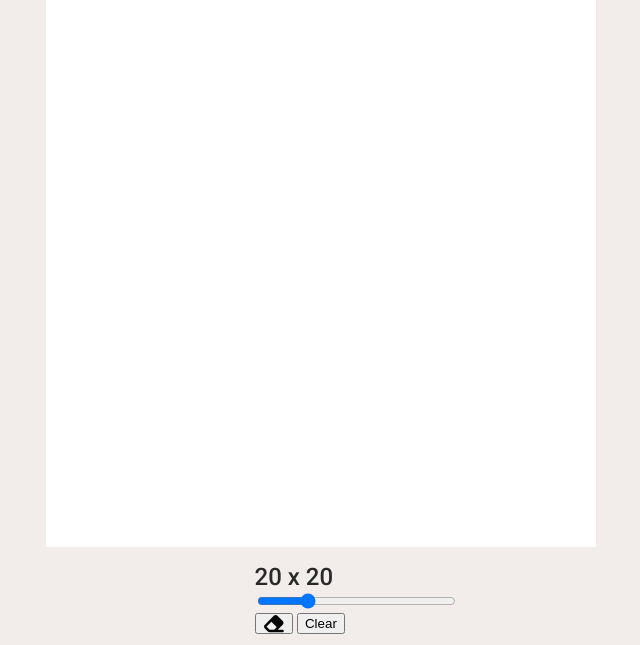
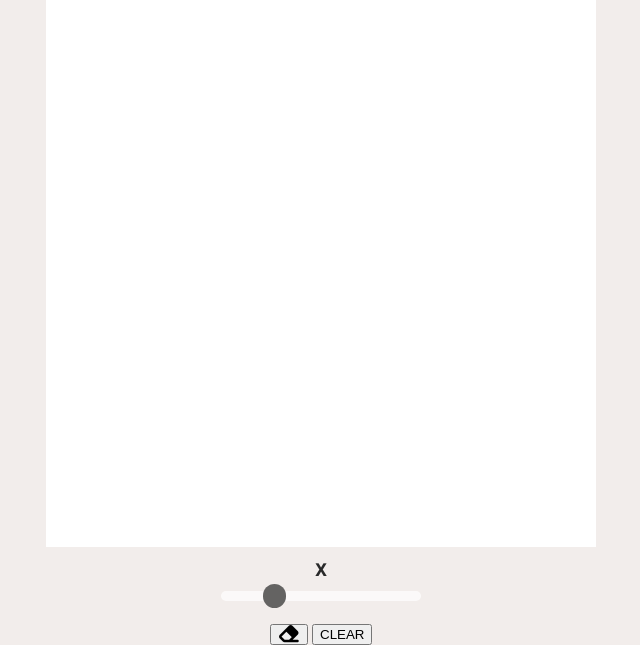
Before and after one commit to m1lanaz/Etch-a-sketch, a plain HTML site: page index.html in a window 1280 px wide. Shown: the part 193-838 px from the top of the page, without its empty margins (319-959 px from the left). Drawn offline with Linux system fonts and the light colour scheme.

Commit message:
add custom slider and add more to html

```diff
--- a/index.html
+++ b/index.html
@@ -22,13 +22,13 @@
         <section class="canvas">
         </section>
         <div class="controls">
-            <div class="slidecontainer">
-                <p class="sliderValue">20 x 20</p>
+            <div class="slideContainer">
+                <p class="sliderValue"><span class="num"></span>x <span class="num"></span></p>
                 <input type="range" min="1" max="64" value="16" class="slider" id="myRange">
             </div>
             <div class="buttonContainer">
                 <button id="eraser"><i class=" fa fa-solid fa-eraser fa-xl"></i></button>
-                <button id="clearCanvas">Clear</button>
+                <button id="clearCanvas">CLEAR</button>
             </div>
         </div>
     </div>
--- a/styles.css
+++ b/styles.css
@@ -24,14 +24,50 @@ h1 {
     width: 550px;
     height: 550px;
     margin-bottom: 1rem ;
+    margin: 0;
+}
+
+.controls {
+    display: flex;
+    flex-direction: column;
+    align-items: center;
+}
+
+.slideContainer{
+    display: flex;
+    flex-direction: column;
+    align-items: center;
 }
 
 .sliderValue {
     font-size: 1.5rem;
     font-weight: 500;
-    margin: 0;
+    margin: 0.45rem;
 }
 
-#myRange {
+.slider{
+    -webkit-appearance: none;
+    height: 10px;
+    border-radius: 5px;
     width: 150%;
+    background: white;
+    opacity: 0.7;
+    -webkit-transition: .2s;
+    transition: opacity .2s;
+    margin-bottom: 1.4rem;
 }
+
+.slider::-webkit-slider-thumb {
+    -webkit-appearance: none;
+    appearance: none;
+    background-color: #292929;
+    width: 23px;
+    height: 24px;
+    border: 0;
+    cursor: pointer;
+    border-radius: 20px;
+}
+
+.slider:hover {
+    opacity: 1;
+  }
```
